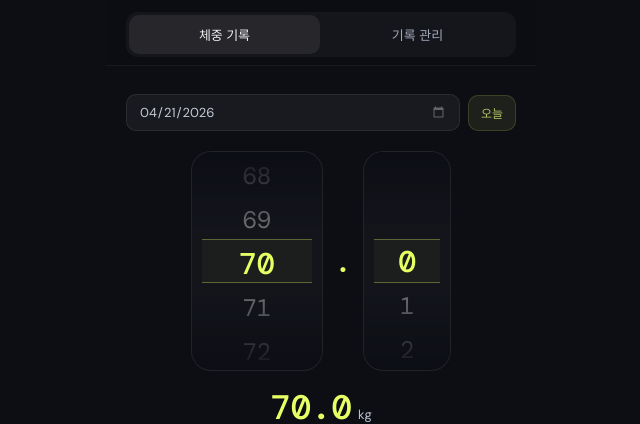
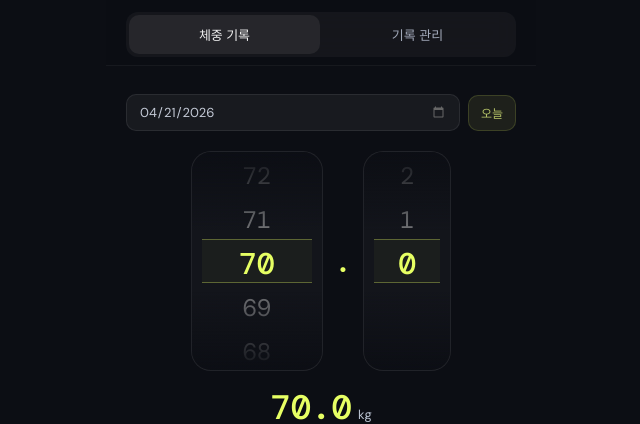
Before and after one commit to JunYeong950506/weightnote, a React (Vite) app: page / in a window 1280 px wide. Shown: the top 424 px of the page, without its empty margins (319-959 px from the left). Built offline with nearby package versions, Linux system fonts and the light colour scheme.

Commit message:
fix: sync date-selected weight and invert picker direction

```diff
--- a/App.tsx
+++ b/App.tsx
@@ -7,8 +7,8 @@ import {
 const STORAGE_KEY = "wt_records_v3";
 const PICKER_MIN = 30;
 const PICKER_MAX = 200;
-const PICKER_DECIMALS = Array.from({ length: 10 }, (_, i) => i);
-const PICKER_INTEGERS = Array.from({ length: PICKER_MAX - PICKER_MIN + 1 }, (_, i) => PICKER_MIN + i);
+const PICKER_DECIMALS = Array.from({ length: 10 }, (_, i) => i).reverse();
+const PICKER_INTEGERS = Array.from({ length: PICKER_MAX - PICKER_MIN + 1 }, (_, i) => PICKER_MIN + i).reverse();
 const PICKER_ITEM_HEIGHT = 44;
 const PICKER_VISIBLE_ROWS = 5;
 const PICKER_EDGE_ROWS = Math.floor(PICKER_VISIBLE_ROWS / 2);
@@ -269,6 +269,17 @@ export default function App() {
 
   const sorted = [...records].sort((a, b) => a.date.localeCompare(b.date));
   const latest = sorted[sorted.length - 1];
+
+  useEffect(() => {
+    const selectedRecord = records.find((r) => r.date === inputDate);
+    if (!selectedRecord) return;
+    const normalized = clampWeight(selectedRecord.weight);
+    if (!normalized) return;
+    const { integer, decimal } = weightToParts(normalized);
+    setPickerInt(integer);
+    setPickerDec(decimal);
+    setInputWeight(normalized);
+  }, [inputDate, records]);
 
   const allWeights = sorted.map((r) => r.weight);
   const minW = allWeights.length ? Math.min(...allWeights) : null;
```
